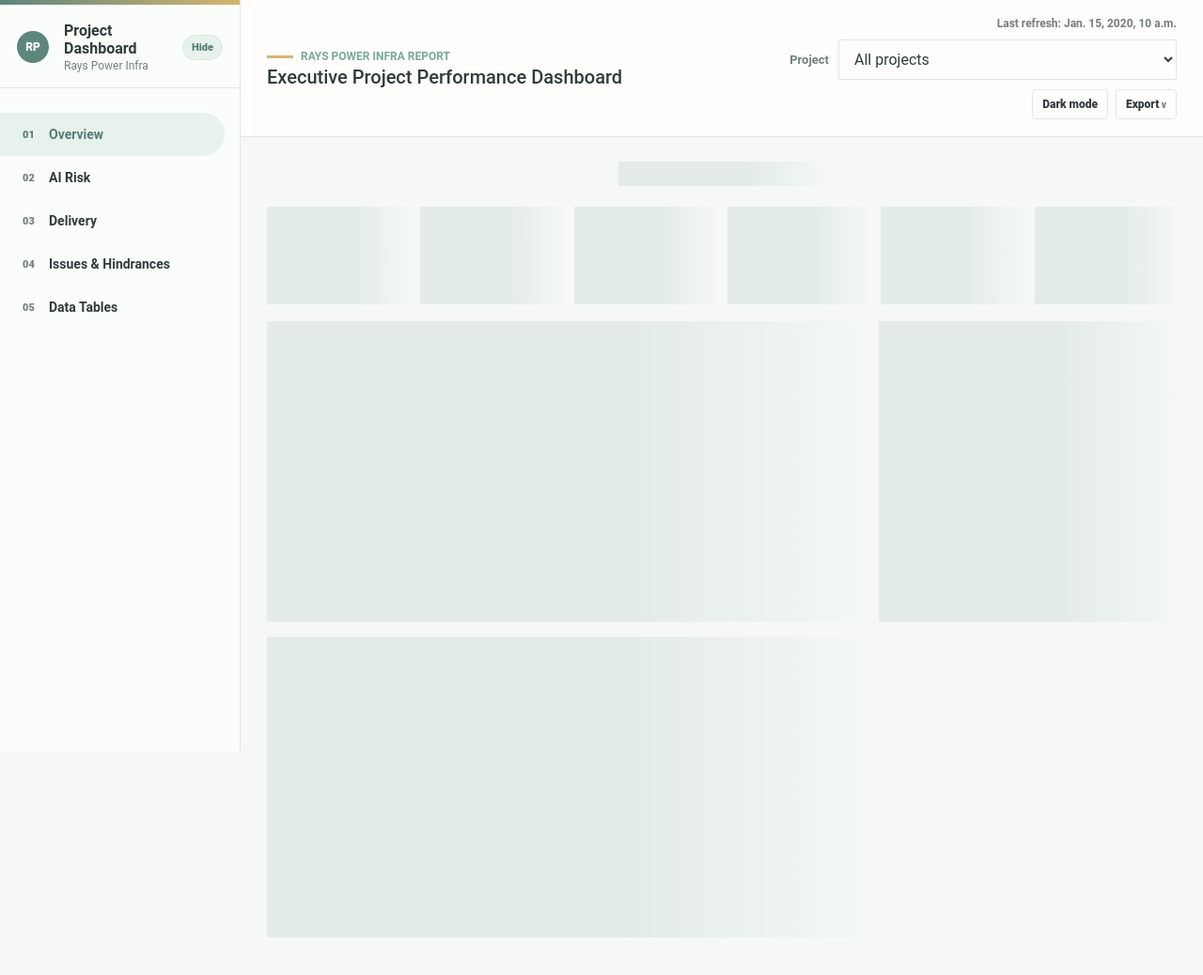
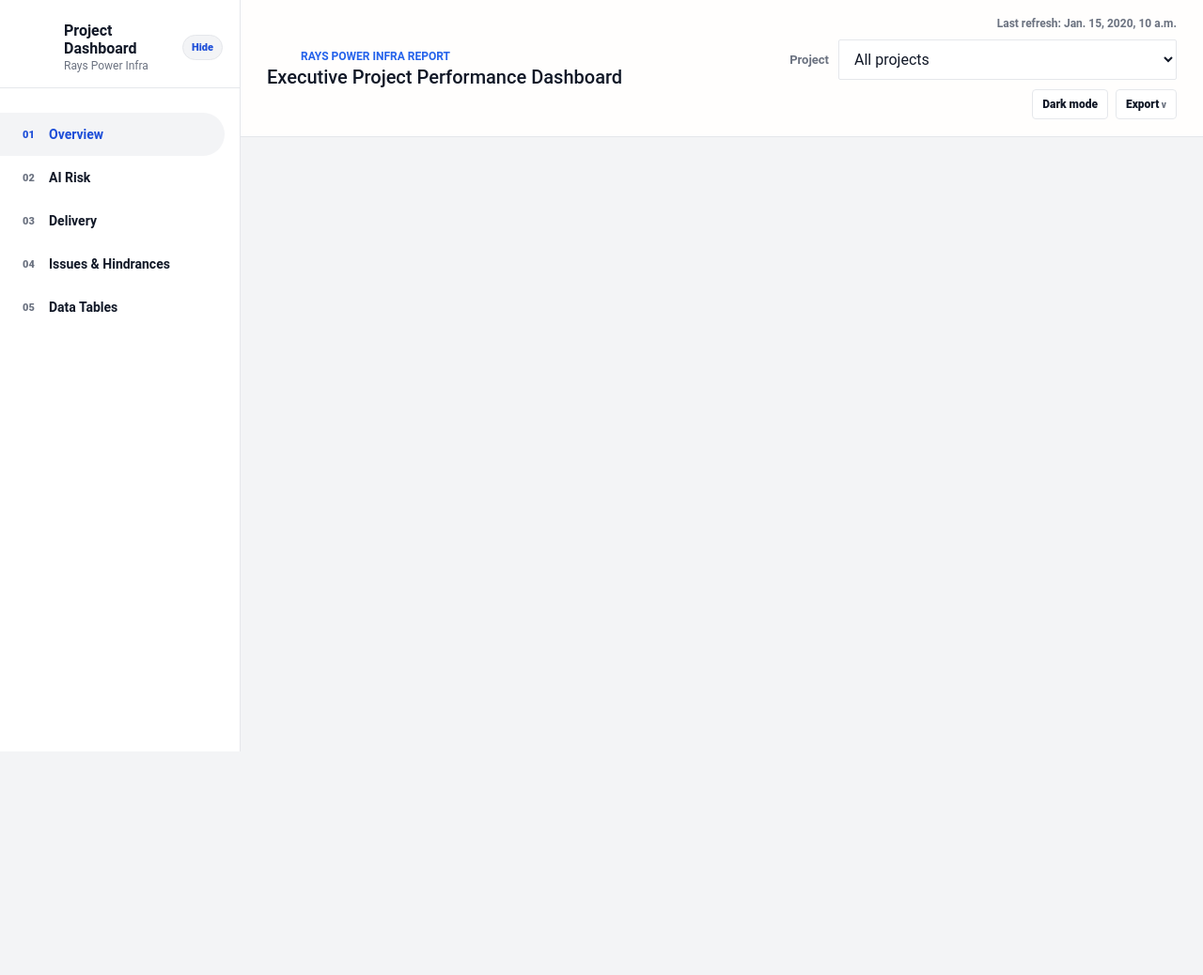
Before and after one commit to vaishnavi7-stack/Django-based-Project-Performance-Dashboard, a Django app: template templates/dashboard/index.html in a window 1280 px wide. Shown: the whole page at 94% size. Run offline with Django 5.2, Linux system fonts and the light colour scheme; the template is opened without the code that fills it: most values are stand-ins (such as "Sample title", 1, 10 or a date in 2020).

Commit message:
theme change

```diff
--- a/static/dashboard/styles.css
+++ b/static/dashboard/styles.css
@@ -1,41 +1,43 @@
+/* LIGHT THEME (Matches the clean vibe of the 2nd Image) */
 :root {
   color-scheme: light;
-  --bg: #f5f8f6;
-  --panel: #fffefd;
-  --ink: #2f3d3a;
-  --muted: #71807b;
-  --line: #dce8e1;
-  --accent: #7aa99a;
-  --accent-2: #557f74;
-  --warn: #d7a06f;
-  --bad: #cf7f7d;
-  --good: #7ea976;
-  --nav: #fbfdfb;
-  --nav-active: #e7f2ed;
-  --brand-deep: #5d867d;
-  --brand-gold: #d6b56d;
-  --skeleton: #e4ece8;
-  --skeleton-hi: #f7faf8;
-}
-
+  --bg: #f3f4f6;            /* The smooth, light gray canvas background */
+  --panel: #ffffff;         /* Pure white for the tables and cards */
+  --ink: #111827;           /* Near-black text for maximum readability */
+  --muted: #6b7280;         /* Soft gray for table headers and secondary text */
+  --line: #e5e7eb;          /* Very soft gray for borders and dividers */
+
+  --accent: #2563eb;        /* That punchy, modern blue for buttons and links */
+  --accent-2: #1d4ed8;      /* Slightly darker blue for hover states */
+
+  /* Status Colors */
+  --warn: #f59e0b;          /* Amber for warnings/pending */
+  --bad: #ef4444;           /* Crisp red for delayed/high risk */
+  --good: #10b981;          /* Clean green for completed/on-track */
+
+  --nav: #ffffff;           /* Crisp white sidebar */
+  --nav-active: #f3f4f6;    /* Soft gray highlight for the active sidebar tab */
+}
+
+/* DARK THEME (Matches the sleek, deep vibe of the 1st Image) */
 body.dark {
   color-scheme: dark;
-  --bg: #18211f;
-  --panel: #212c29;
-  --ink: #f4f8f5;
-  --muted: #b3c2bb;
-  --line: #33453f;
-  --accent: #9ecdc1;
-  --accent-2: #b7ded5;
-  --warn: #e5bb87;
-  --bad: #efa7a3;
-  --good: #aac99d;
-  --nav: #151d1b;
-  --nav-active: #263d37;
-  --brand-deep: #9ecdc1;
-  --brand-gold: #e4ca86;
-  --skeleton: #273631;
-  --skeleton-hi: #3a4b45;
+  --bg: #111827;            /* Deep, dark background */
+  --panel: #1f2937;         /* Slightly lighter dark slate for the cards */
+  --ink: #f9fafb;           /* Crisp white text */
+  --muted: #9ca3af;         /* Soft, cool gray text */
+  --line: #374151;          /* Subtle dark borders to separate rows */
+
+  --accent: #8b5cf6;        /* A punchy indigo/purple accent typical of that dark theme */
+  --accent-2: #a78bfa;      /* Lighter purple for hover states */
+
+  /* Status Colors (Slightly muted for dark mode eye-strain) */
+  --warn: #fbbf24;
+  --bad: #f87171;
+  --good: #34d399;
+
+  --nav: #111827;           /* Deep dark sidebar */
+  --nav-active: #1f2937;    /* Highlight for the active tab */
 }
 
 * {
@@ -1078,7 +1080,8 @@
   overflow: hidden;
   display: -webkit-box;
   -webkit-box-orient: vertical;
-  -webkit-line-clamp: 2;
+  -webkit-line-clamp: 2;   /* Legacy WebKit support */
+  line-clamp: 2;           /* Standard property for compatibility */
 }
 
 .delay-area-cards {
```
